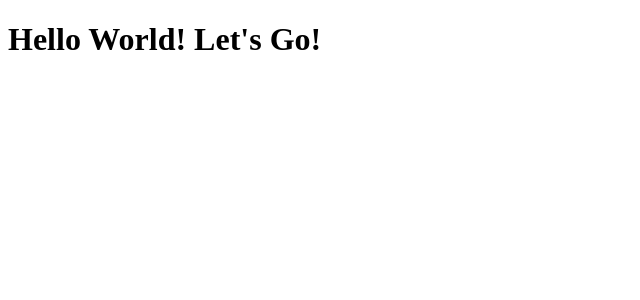
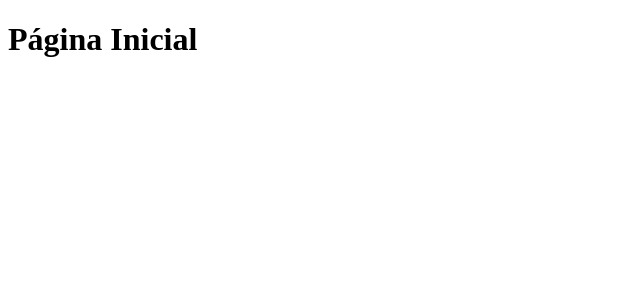
Before and after one commit to mr-jon/next, a Next.js app: page / in a window 1280 px wide. Shown: the top 300 px of the page, without its empty margins (0-640 px from the left). Built offline with nearby package versions, Linux system fonts and the light colour scheme.

Commit message:
Nova chamada na home

```diff
--- a/pages/index.js
+++ b/pages/index.js
@@ -1,5 +1,5 @@
 function Home(){
-	return <h1>Hello World! Let's Go!</h1>
+	return <h1>Página Inicial</h1>
 }
 
 export default Home
```
